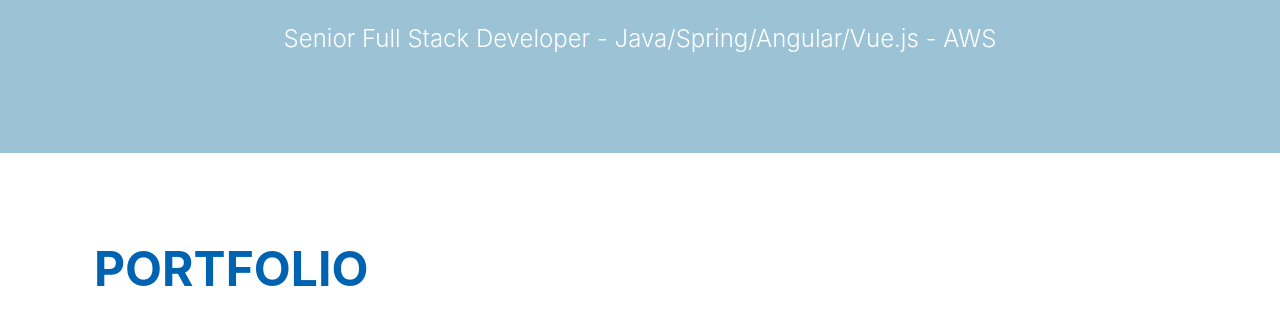
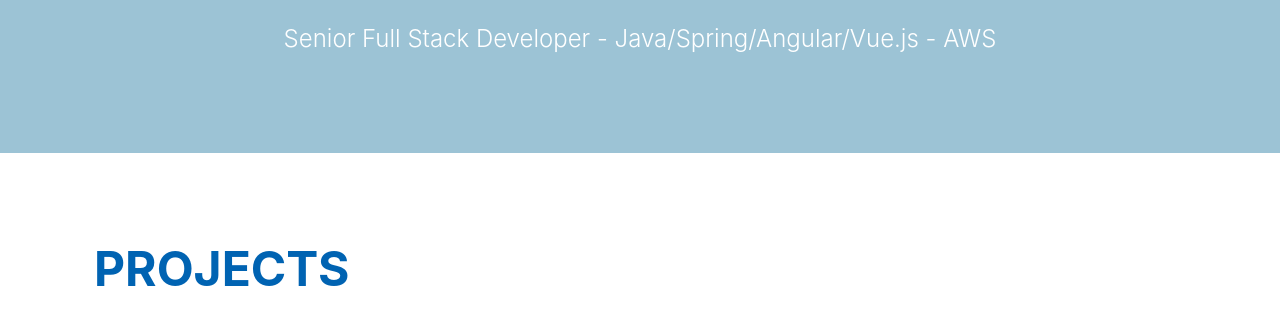
Before and after one commit to jabranemohamed/jabranemohamed.github.io, a plain HTML site: page index.html in a window 1280 px wide. Shown: the part 630-939 px from the top of the page. Drawn offline with nearby package versions, Linux system fonts and the light colour scheme.

Commit message:
Update index.html

```diff
--- a/index.html
+++ b/index.html
@@ -49,7 +49,7 @@
         <section class="page-section portfolio" id="portfolio">
             <div class="container">
                 <!-- Portfolio Section Heading-->
-                <h2 class="page-section-heading text-center text-uppercase text-secondary mb-0">Portfolio</h2>
+                <h2 class="page-section-heading text-center text-uppercase text-secondary mb-0">Projects</h2>
                 <!-- Icon Divider-->
                 <div class="divider-custom">
                     <div class="divider-custom-line"></div>
```
